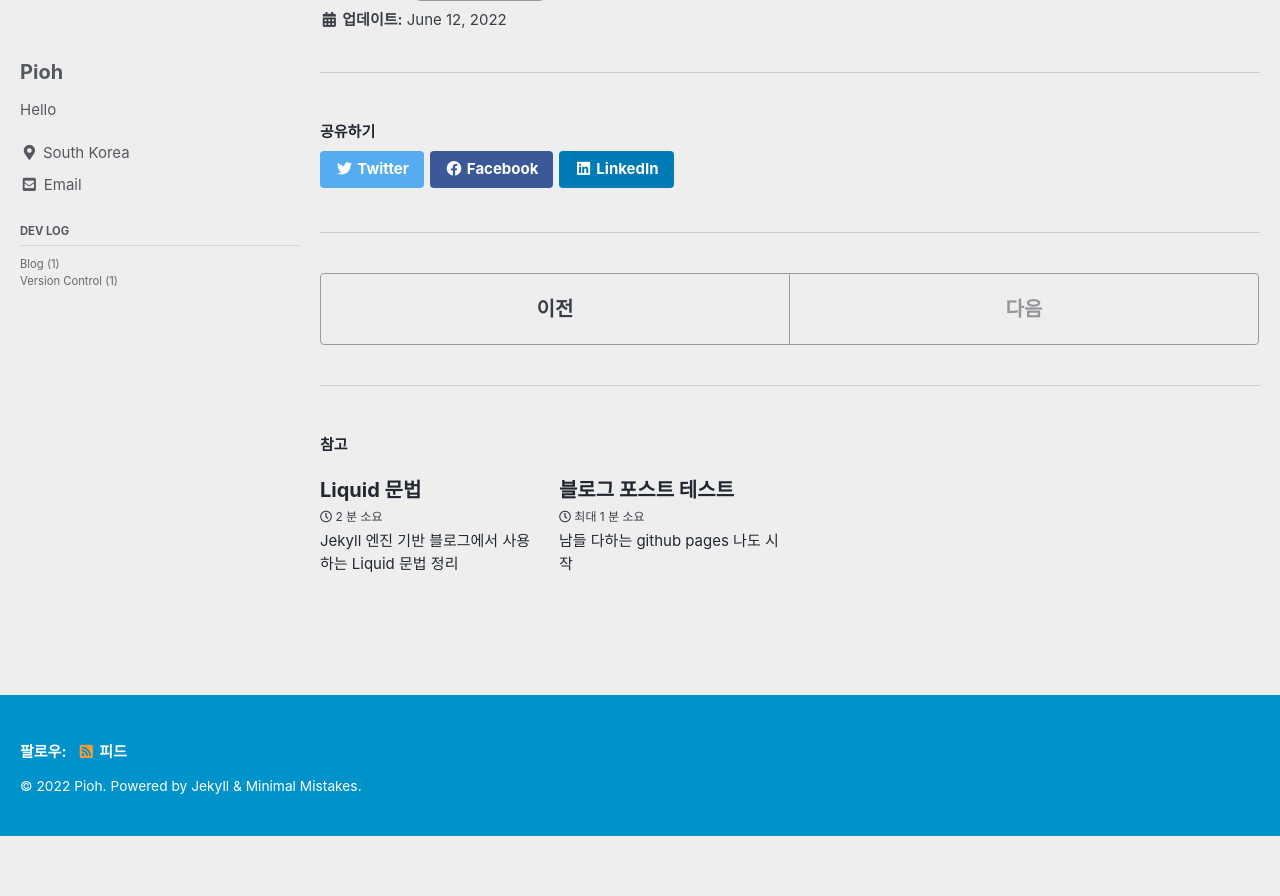
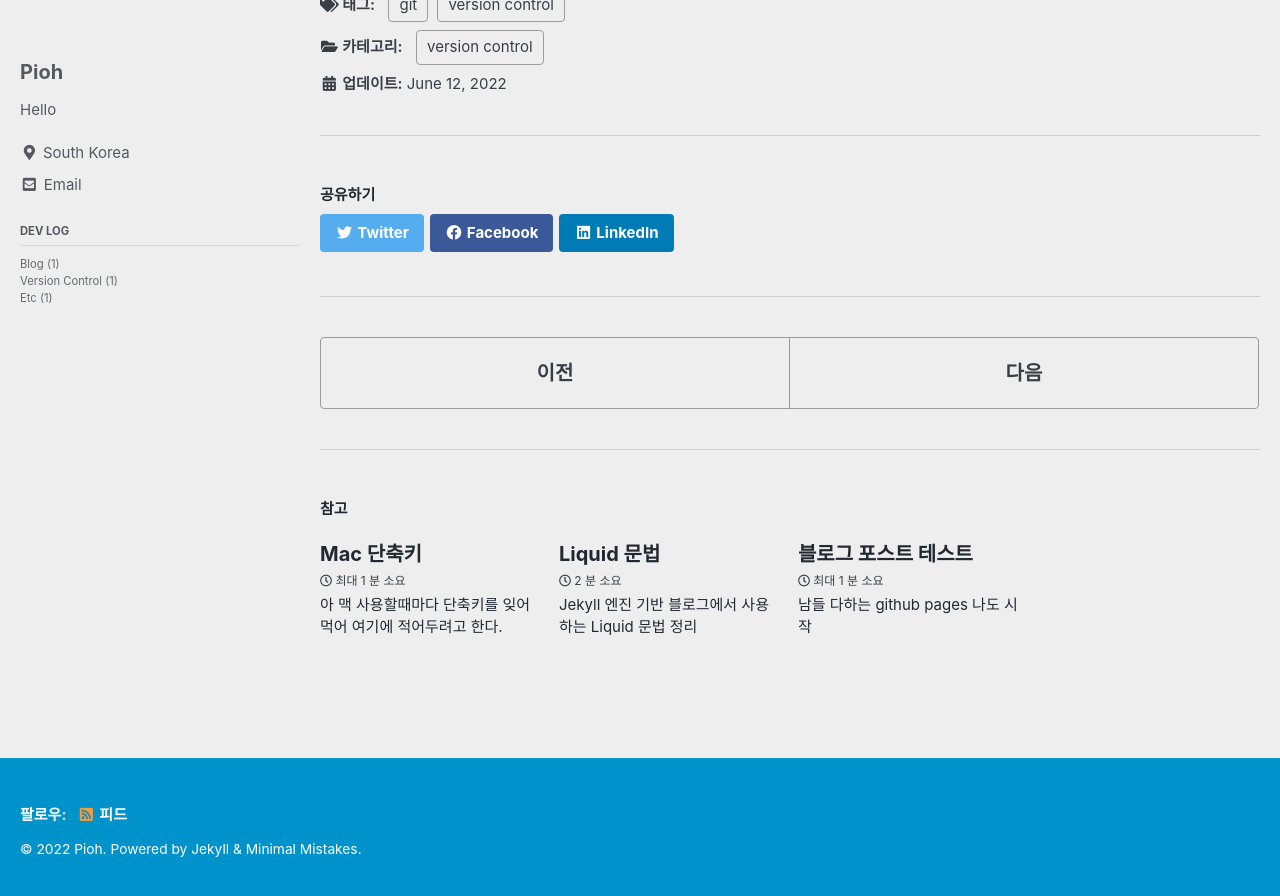
Before and after one commit to devpioh/devpioh.github.io, a Jekyll site: the page built from _posts/Devlog/Version Control/2022-06-12-git-basic.md, in a window 1280 px wide and 900 px high, scrolled down 3668 px. Shown: the top 896 px of the window. Built offline with Jekyll 4.4.1, drawn with Linux system fonts in a browser that asks for light colours; cached includes are drawn as plain includes; some web fonts are replaced; before the commit the page ends 4504 px from its top, so only the background shows below that.

Commit message:
etc 카메고리 추가

````diff
--- a/_includes/nav_list_side
+++ b/_includes/nav_list_side
@@ -13,6 +13,8 @@
                         <ul><li><a href="/devlog/version-control">Version Control ({{category[1].size}})</a></li></ul>
                     {% when "blog" %}
                         <ul><li><a href="/devlog/blog">Blog ({{category[1].size}})</a></li></ul>
+                    {% when "etc" %}
+                        <ul><li><a href="/devlog/etc">Etc ({{category[1].size}})</a></li></ul>
                 {% endcase %}
             {% endfor %}
             <!-- <span class="nav__sub-title">Day Log</span> -->
--- /dev/null
+++ b/_posts/Devlog/Etc/2022-06-15-mac-shotcut.md
@@ -0,0 +1,21 @@
+---
+title: "Mac 단축키"
+date: 2022-06-15
+last_modified_at: 2022-06-15
+
+categories:
+    - etc
+tag:
+    - [mac, 단축키]
+---
+
+아 맥 사용할때마다 단축키를 잊어 먹어 여기에 적어두려고 한다.
+
+생각 날 때마다 업데이트
+
+***
+### 숨김폴더 표시
+```
+ 해당 디렉토리에서
+ command + . + shift
+```
--- a/_posts/Devlog/Version Control/2022-06-12-git-basic.md
+++ b/_posts/Devlog/Version Control/2022-06-12-git-basic.md
@@ -14,12 +14,15 @@ tag:
 
 이번 프로젝트에서 기존에 사용하던 svn이 아니라 git을 사용하므로, 자주 사용하는거 위주로 정리.
 
+생각 날 때마다 업데이트
+
 ## init / clone
 ```
 // 프로젝트 디렉토리에서
 $ git init
 $ git clone <리모트 저장소 주소>
 ```
+
 ## remote
 ```
 // 리모트 저장소 확인.
@@ -38,6 +41,7 @@ $ git remote rename <이전 리모트 저장소 단축 이름> <변경할 리모
 // 프로젝트 디렉토리에서
 $ git remote show
 ```
+
 ## status
 ```
 // 파일 상태 확인.
@@ -46,6 +50,7 @@ $ git status
 // 파일 상태 짧막하게 확인.
 $ git status -s
 ```
+
 ## add
 ```
 // 변경된 작업내용 일부를 stage 영역.
@@ -58,11 +63,13 @@ $ git add .
 // 작업 디렉토리의 모든 변경내용을 stage 영역으로.
 $ git add -A
 ```
+
 ## commit
 ```
 // 변경내용 로컬 저장소에 저장.
 $ git commit -m <메세지>
 ```
+
 ## log
 ```
 // 커밋 히스토리 확인.
@@ -83,17 +90,22 @@ $ git log --sine=<숫자>.<days or weeks or years>
  - <a href="https://git-scm.com/book/ko/v2/ch00/log_options">log 옵션정보</a>
  - --pretty=format:<a href="https://git-scm.com/book/ko/v2/ch00/pretty_format"><포맷 옵션></a>
  - <a href="https://git-scm.com/book/ko/v2/ch00/log_options">log 범위 제한 옵션</a>
+
 ## fetch / pull
 ```
 ```
+
 ## branch
 ```
 ```
+
 ## checkout
 ```
 ```
+
 ## cherry-pick
 ```
 ```
+
 ## 출처 및 같이 보기
  - <a href="https://git-scm.com/book/ko/v2/">git document</a>
````
Also changed, not shown: _pages/devlog-etc.md (added, +14 -0 lines).
